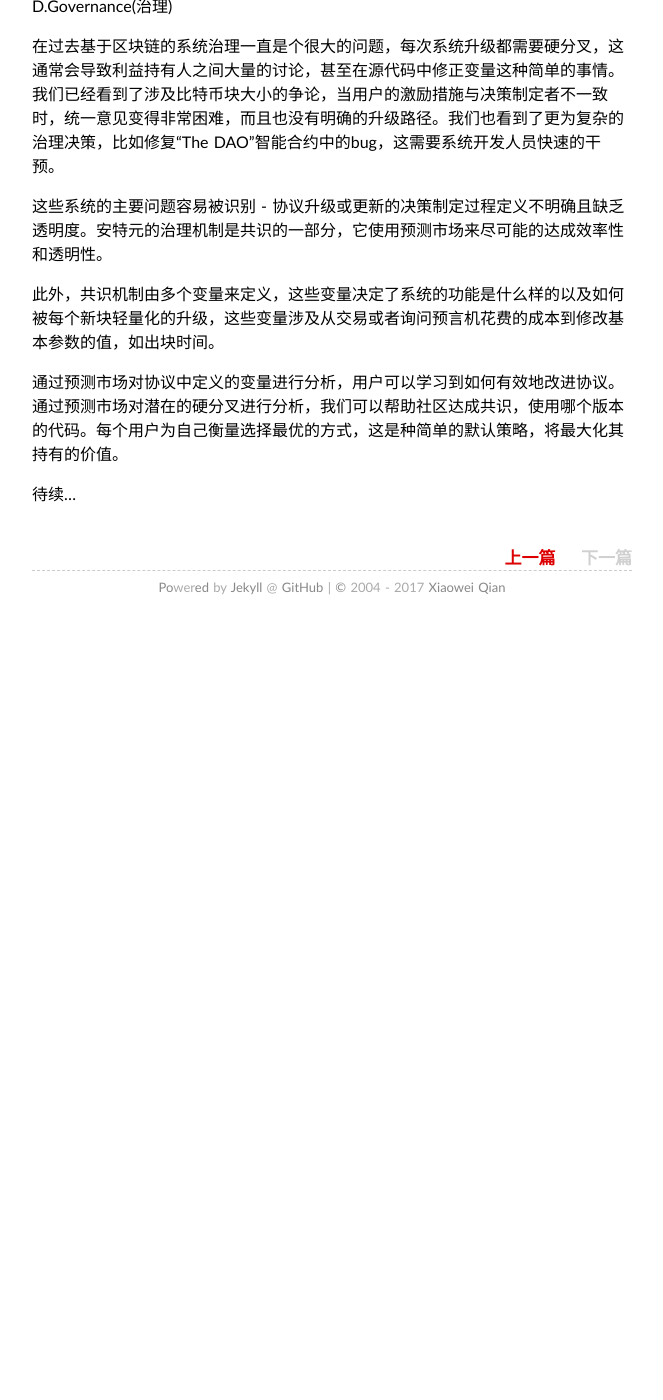
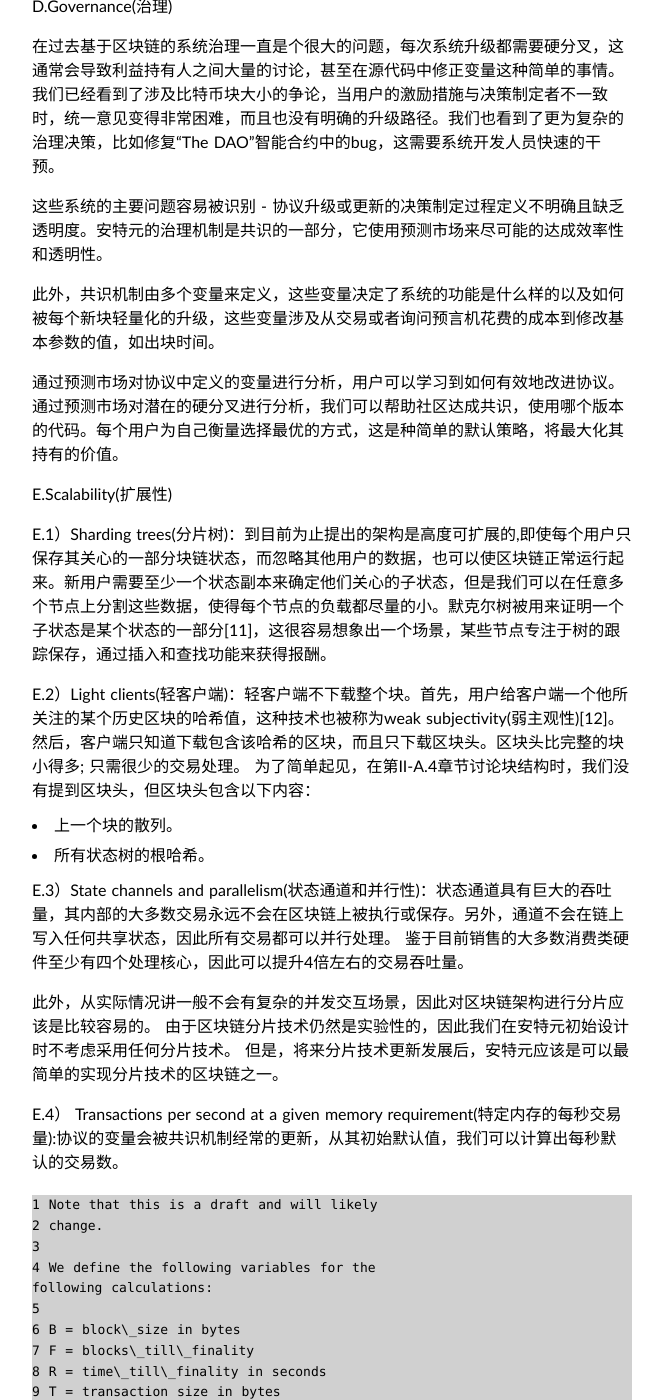
Before and after one commit to XiaoweiQian/note, a Jekyll site: the page built from _posts/2017-04-13-aeternity-whitepaper.md, in a window 1280 px wide and 1400 px high, scrolled down 7086 px. Shown: the whole window, without its empty margins (308-971 px from the left). Built offline with Jekyll 4.4.1, drawn with Linux system fonts in a browser that asks for light colours; Markdown is read by kramdown in place of the engine named in the settings; before the commit the page ends 7716 px from its top, so only the background shows below that; some of the changed text lies outside the part shown.

Commit message:
Update 2017-04-13-aeternity-whitepaper.md

````diff
--- a/_posts/2017-04-13-aeternity-whitepaper.md
+++ b/_posts/2017-04-13-aeternity-whitepaper.md
@@ -196,4 +196,47 @@ D.Governance(治理)
 
 通过预测市场对协议中定义的变量进行分析，用户可以学习到如何有效地改进协议。 通过预测市场对潜在的硬分叉进行分析，我们可以帮助社区达成共识，使用哪个版本的代码。每个用户为自己衡量选择最优的方式，这是种简单的默认策略，将最大化其持有的价值。
 
+E.Scalability(扩展性)
+
+E.1）Sharding trees(分片树)：到目前为止提出的架构是高度可扩展的,即使每个用户只保存其关心的一部分块链状态，而忽略其他用户的数据，也可以使区块链正常运行起来。新用户需要至少一个状态副本来确定他们关心的子状态，但是我们可以在任意多个节点上分割这些数据，使得每个节点的负载都尽量的小。默克尔树被用来证明一个子状态是某个状态的一部分[11]，这很容易想象出一个场景，某些节点专注于树的跟踪保存，通过插入和查找功能来获得报酬。
+
+E.2）Light clients(轻客户端)：轻客户端不下载整个块。首先，用户给客户端一个他所关注的某个历史区块的哈希值，这种技术也被称为weak subjectivity(弱主观性)[12]。然后，客户端只知道下载包含该哈希的区块，而且只下载区块头。区块头比完整的块小得多; 只需很少的交易处理。 为了简单起见，在第II-A.4章节讨论块结构时，我们没有提到区块头，但区块头包含以下内容：
+* 上一个块的散列。
+* 所有状态树的根哈希。
+
+E.3）State channels and parallelism(状态通道和并行性)：状态通道具有巨大的吞吐量，其内部的大多数交易永远不会在区块链上被执行或保存。另外，通道不会在链上写入任何共享状态，因此所有交易都可以并行处理。 鉴于目前销售的大多数消费类硬件至少有四个处理核心，因此可以提升4倍左右的交易吞吐量。
+
+此外，从实际情况讲一般不会有复杂的并发交互场景，因此对区块链架构进行分片应该是比较容易的。 由于区块链分片技术仍然是实验性的，因此我们在安特元初始设计时不考虑采用任何分片技术。 但是，将来分片技术更新发展后，安特元应该是可以最简单的实现分片技术的区块链之一。
+
+E.4） Transactions per second at a given memory requirement(特定内存的每秒交易量):协议的变量会被共识机制经常的更新，从其初始默认值，我们可以计算出每秒默认的交易数。
+
+```
+1 Note that this is a draft and will likely
+2 change.
+3
+4 We define the following variables for the
+following calculations:
+5
+6 B = block\_size in bytes
+7 F = blocks\_till\_finality
+8 R = time\_till\_finality in seconds
+9 T = transaction size in bytes
+10
+11 transactions per second = B * F / (T * R)
+12
+13 B = 1000000 bytes = 1 megabyte per block
+14 F = 24*60*2 blocks per day
+15 R / F = 30 seconds per block
+16 R = 24*3600 seconds per day
+17 T = 1000 bytes per transaction
+18
+19 1000000 * 24*60*2 / 1000 / 24*3600
+20 = 1000000 / 1000 / 30
+21 = ca. 32 transactions per second (fast
+enough to sign up every human within 8
+years)
+```
+
+为了操作一个节点，我们需要保留所有块最终状态的副本，并且我们需要把块信息记录100次以上，用以防止发生攻击。 估计2天内，会有5760个块需要写入，因此需要的内存数是5760 * 1MB* 100 = 576000MB= 576GB 当没有发生攻击时，每个节点只需要存储大约5.76GB的存数据。
+
 待续...
````
